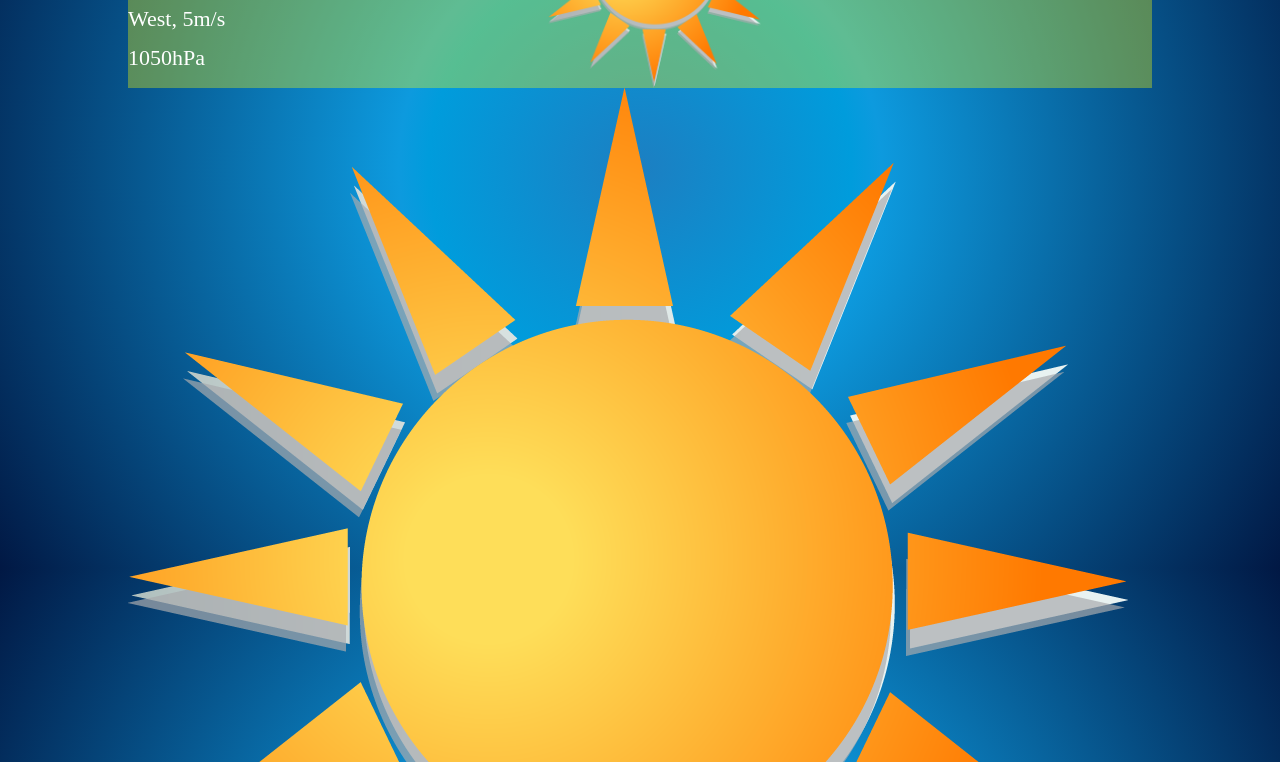
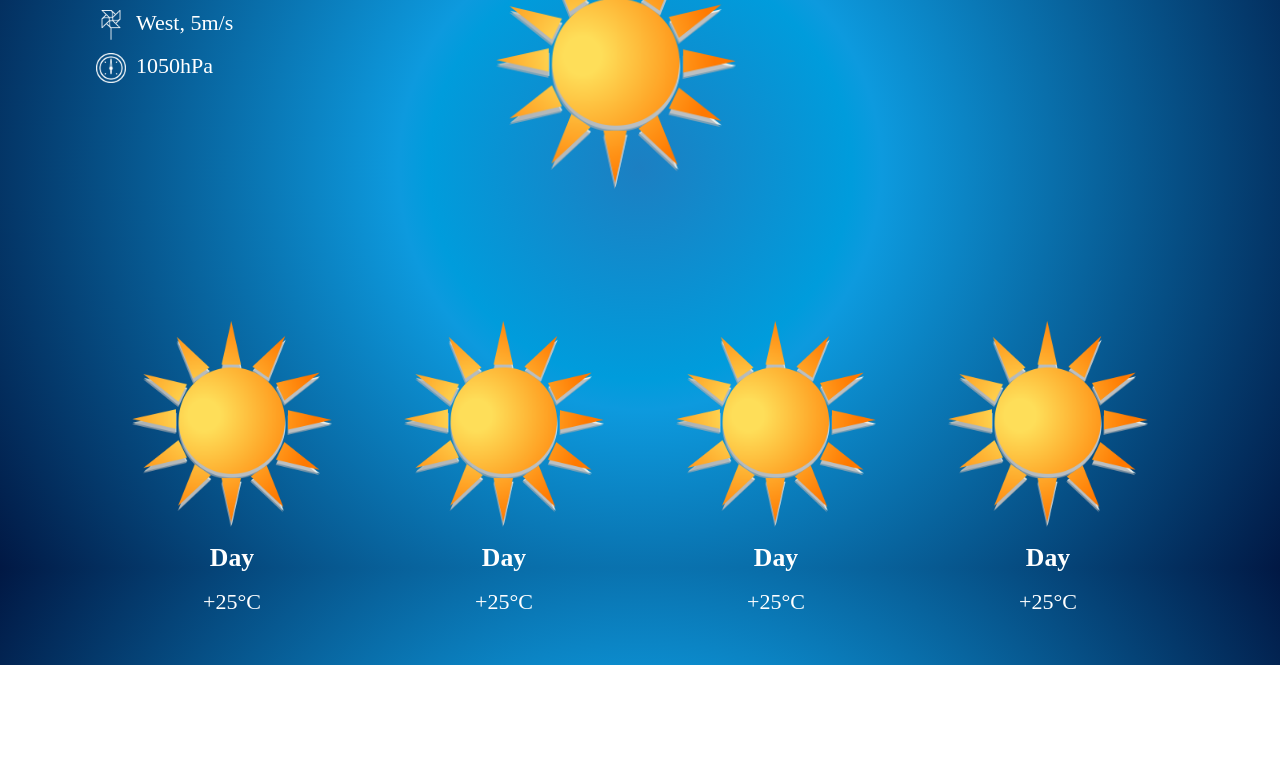
Before and after one commit to FabianUlises/js-projects-weatherApp, a plain HTML site: page index.html in a window 1280 px wide. Shown: the part 232-994 px from the top of the page. After the commit the page ends 897 px from the top, so only its background shows below. Drawn offline with Linux system fonts and the light colour scheme.

Commit message:
Done with css styles

```diff
--- a/main.css
+++ b/main.css
@@ -41,11 +41,13 @@ body {
 }
 /* Start of app styles */
 .weather {
-    width: 80%;
-    height: 100%;
+    width: 85%;
+    min-height: 100%;
     margin: 0 auto;
     padding: 20px 0;
     box-sizing: border-box;
+    display: flex;
+    flex-direction: column;
 }
 /* Search input */
 .weather__search {
@@ -64,7 +66,8 @@ body {
 .weather__today {
     display: flex;
     justify-content: space-between;
-    background-color: rgba(255, 255, 0, 0.336);
+    flex: 0 0 450px;
+    flex-wrap: wrap;
 }
 /* Header image */
 .weather__img {
@@ -89,5 +92,54 @@ body {
     flex-direction: column;
     gap: .8rem;
 }
+.weather__indicator::before {
+    content: '';
+    display: inline-block;
+    vertical-align: middle;
+    width: 30px;
+    height: 30px;
+    background-size:cover;
+    margin-right: 10px;
+}
+.weather__indicator--humidity::before {
+    background-image: url(./images/humidity.png);
+}
+.weather__indicator--wind::before {
+    background-image: url(./images/wind.png);
+}
+.weather__indicator--pressure::before {
+    background-image: url(./images/pressure.png);
+}
+.weather__temperature {
+    font-size: 60px;
+}
+.weather__forecast {
+    width: 100%;
+    text-align: center;
+    display: flex;
+    justify-content: center;
+    align-items: center;
+    flex-wrap: wrap;
+}
+.weather__forecast__icon {
+    max-width: 200px;
+    align-self: center;
+}
+.weather__forecast__item {
+    border-radius: 10px;
+    margin: 0 10px 10px;
+    padding: 30px 5px 20px;
+    box-sizing: border-box;
+    width: calc(20% - 20px);
+    flex-grow: 1;
+    display: flex;
+    flex-direction: column;
+    min-width: 200px;
+    gap: 1rem;
+}
+.weather__details {
+    padding: 0rem;
+}
+
 /* End of app styles */
 /* End of page styles */
```
